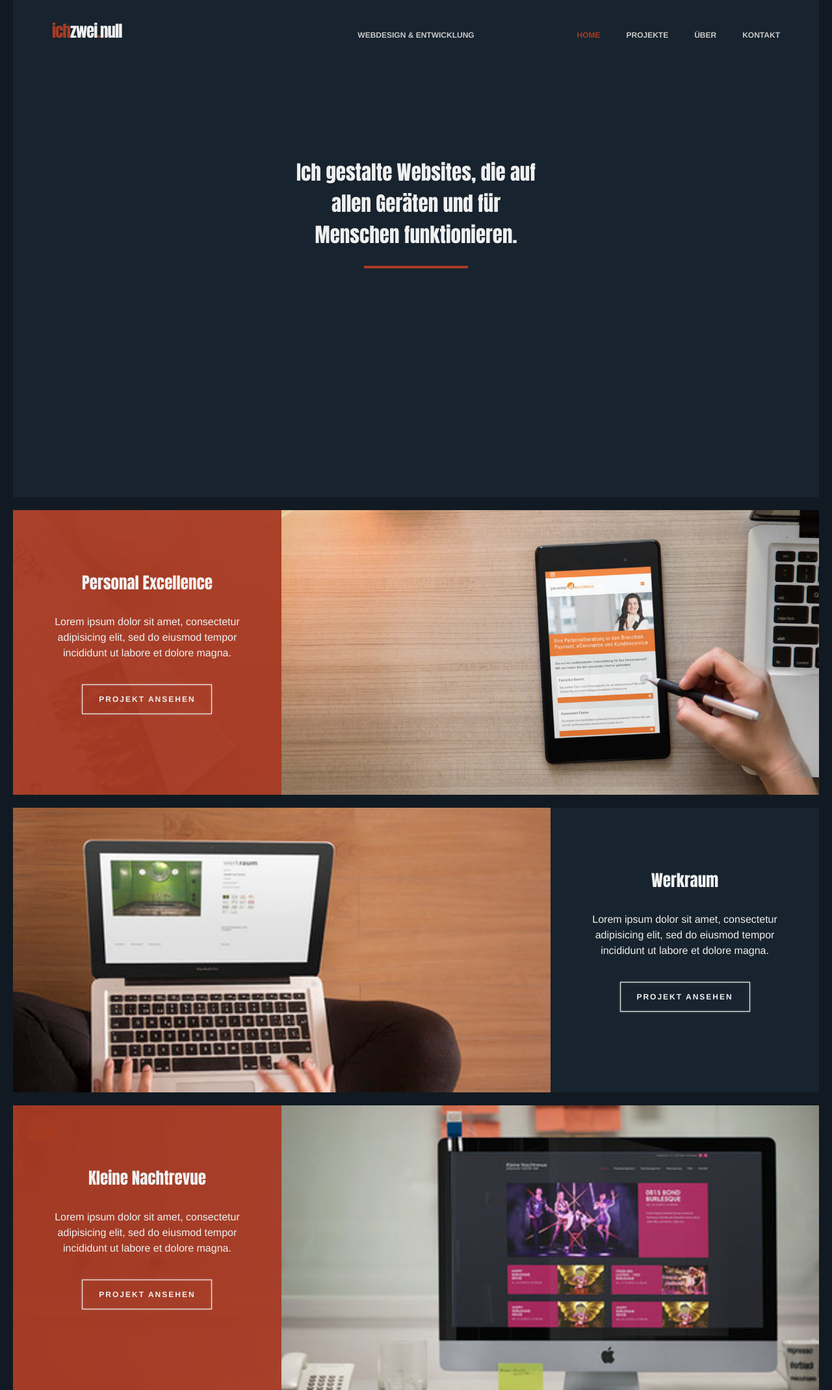
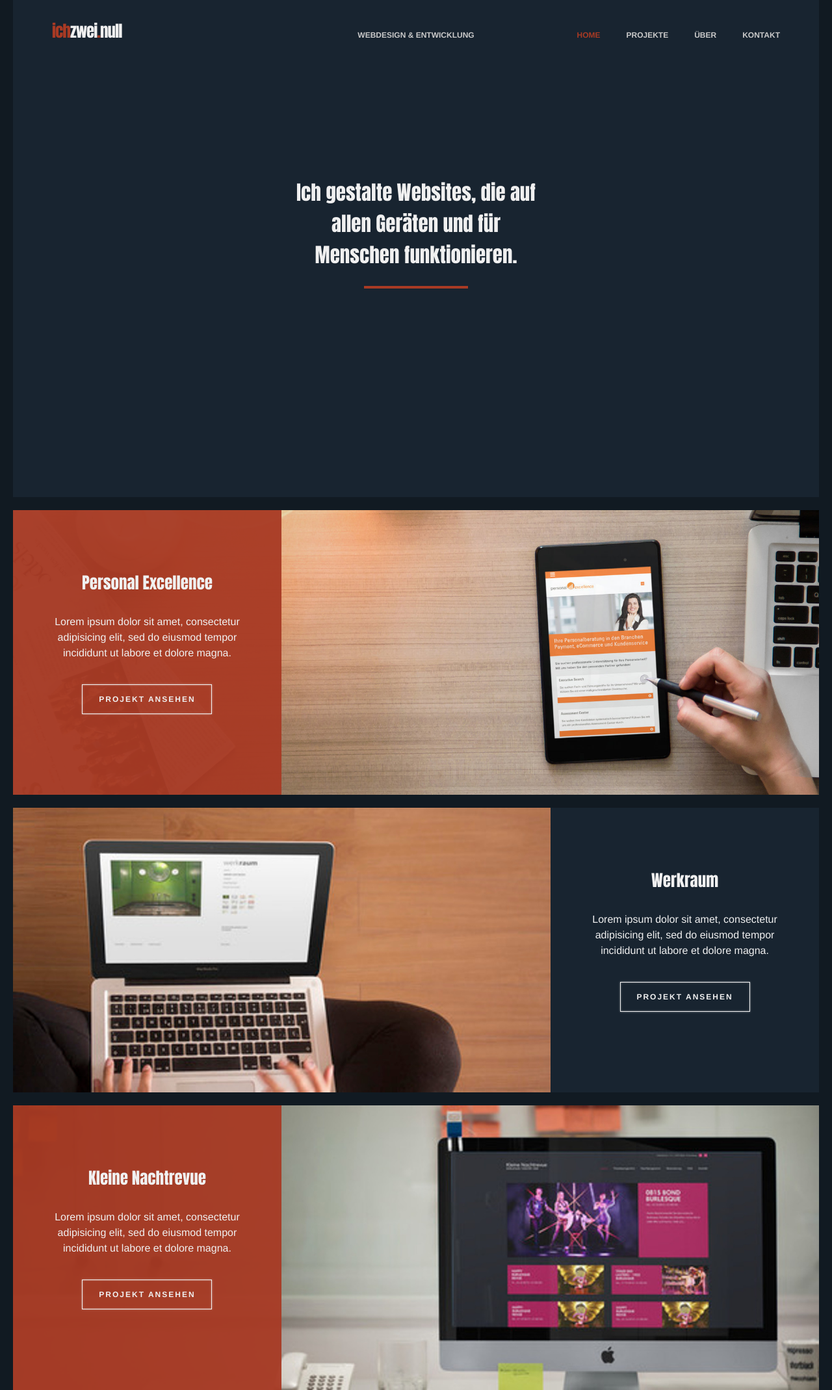
Before and after one commit to rschach/ichzweinull, a Jekyll site: the page built from index.html, in a window 1280 px wide. Shown: the whole page at 65% size. Built offline with Jekyll 4.4.1, drawn with Linux system fonts in a browser that asks for light colours; nearby versions of some CDN libraries; some web fonts are replaced.

Commit message:
Color scheme

```diff
--- a/_sass/1-base/_vars.sass
+++ b/_sass/1-base/_vars.sass
@@ -1,7 +1,7 @@
 // Main Colors
 //$bg-color: #101E2A
 $bg-color: #111A22
-$bg-lighter: lighten($bg-color, 3.5%)
+$bg-lighter: lighten($bg-color, 4%)
 $primary: #a83a24
 $secondary: #286167
 $neutral: #f0f0f0
--- a/_sass/3-layout/_home.sass
+++ b/_sass/3-layout/_home.sass
@@ -10,9 +10,6 @@
     margin: 0 auto
 
     +media($nav-collapse)
-      margin-top: 12.5vh
-
-    +media($large)
       margin-top: 16vh
 
     p
--- a/css/main.css
+++ b/css/main.css
@@ -221,7 +221,7 @@
     -webkit-align-items: center;
         -ms-flex-align: center;
             align-items: center;
-    background: #17232e;
+    background: #182430;
     box-shadow: 0 1px 4px rgba(0, 0, 0, 0.4);
     margin: 0;
     padding: 0 30px;
@@ -341,7 +341,7 @@
       min-height: 75vh; } }
 
 .home {
-  background: #17232e;
+  background: #182430;
   display: -webkit-flex;
   display: -ms-flexbox;
   display: flex;
@@ -356,9 +356,6 @@
     max-width: 390px;
     margin: 0 auto; }
     @media screen and (min-width: 1000px) {
-      .home .container {
-        margin-top: 12.5vh; } }
-    @media screen and (min-width: 1400px) {
       .home .container {
         margin-top: 16vh; } }
     .home .container p {
@@ -401,7 +398,7 @@
         height: 100%;
         transition: all 0.2s ease-in-out; } }
   figure:nth-of-type(2n) figcaption {
-    background: #17232e; }
+    background: #182430; }
     @media screen and (min-width: 1000px) {
       figure:nth-of-type(2n) figcaption {
         border-right: 0;
```
